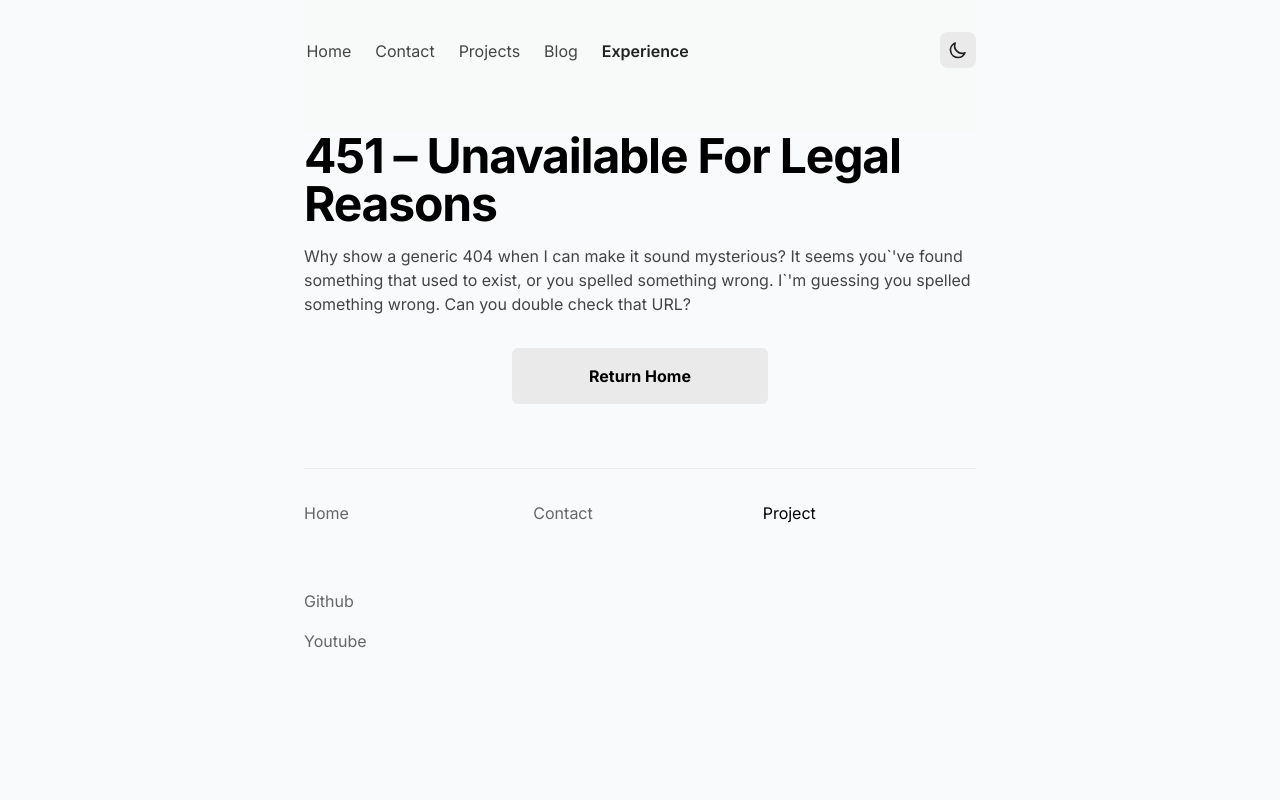
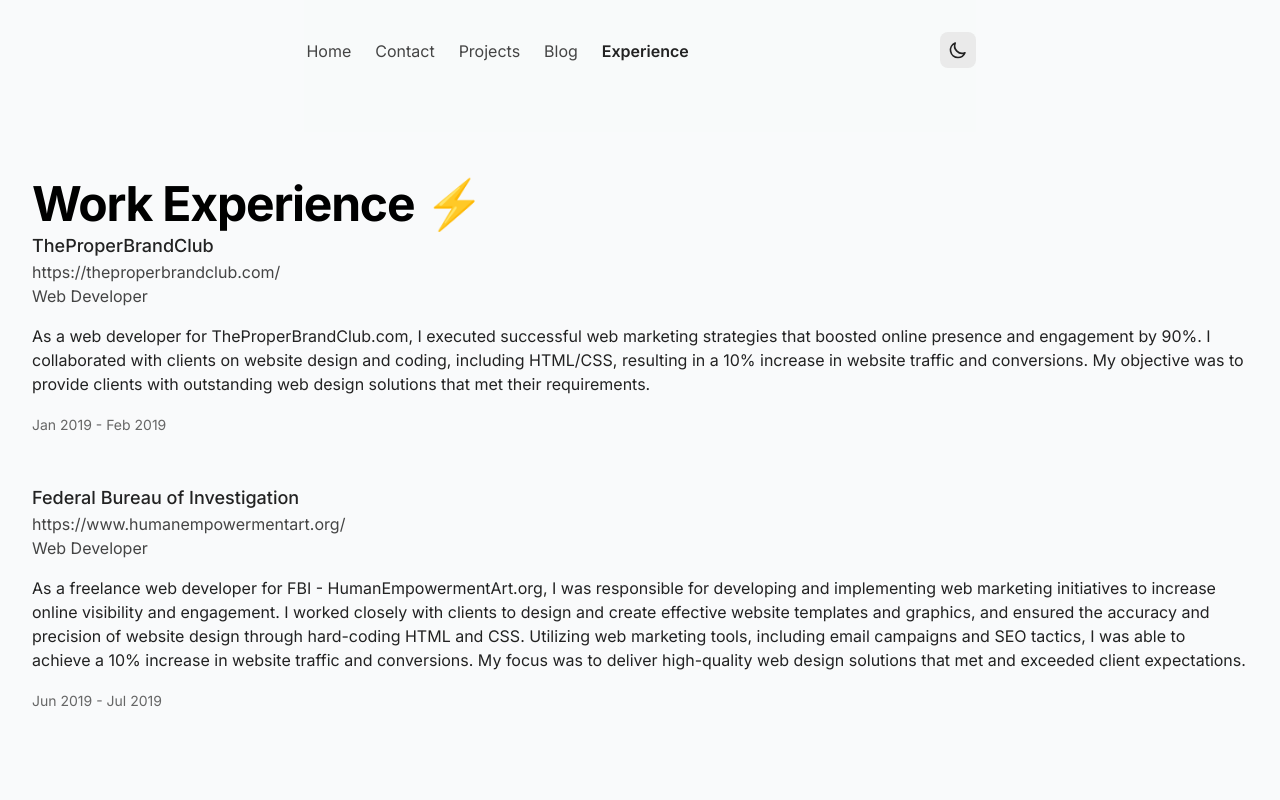
Before and after one commit to Mejiabrayan/portfolio_2.0, a Next.js app: page /experience in a window 1280 px wide. Before the commit this address had no page. Shown: the top 800 px of the page. Built offline with nearby package versions, Linux system fonts and the light colour scheme.

Commit message:
Add experience page

```diff
--- /dev/null
+++ b/src/pages/experience.tsx
@@ -0,0 +1,13 @@
+import React from 'react';
+import Experience from '../../components/Experience';
+import Container from '../../components/Container';
+
+const experience = () => {
+  return (
+    <Container>
+      <Experience />
+    </Container>
+  );
+};
+
+export default experience;
```
